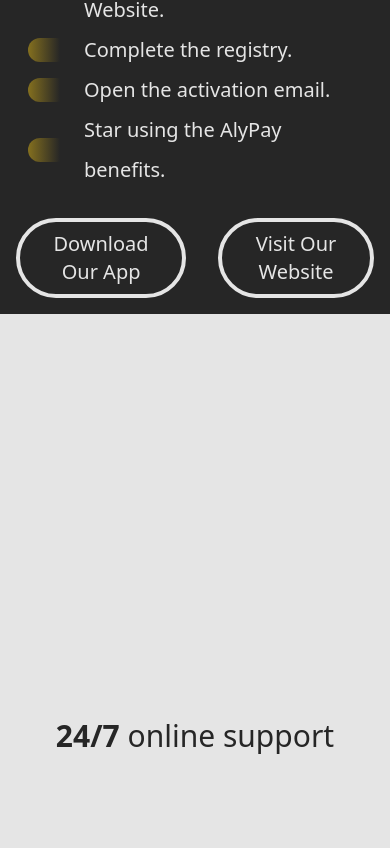
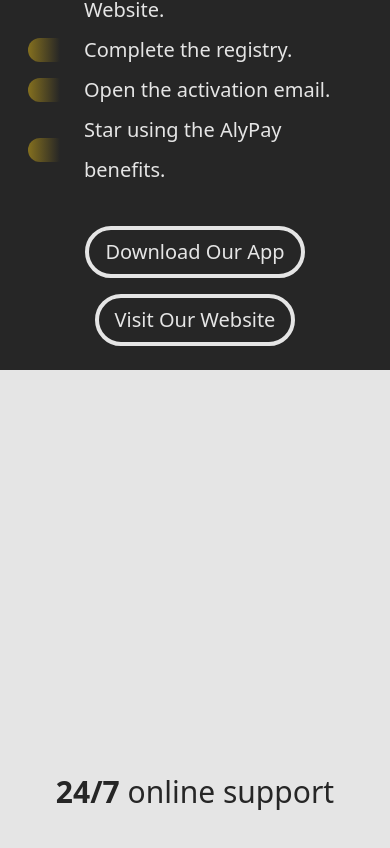
Before and after one commit to Software-Paradise/Billetera-web, a React (Create React App) app: page /#/ in a window 390 px wide. Shown: the part 5958-6806 px from the top of the page. Built offline with nearby package versions, Linux system fonts and the light colour scheme.

Commit message:
:iphone: - feature/top-screen - Danny Bojorquez - responsive design for ecommerce download buttons

```diff
--- a/src/screens/Ecommerce.screen.jsx
+++ b/src/screens/Ecommerce.screen.jsx
@@ -43,33 +43,31 @@
 					items={ecommerceScreen.bottomContent.sections}
 					className='text-gray-200 text-xl py-7 px-7 md:px-11'
 				/>
-				<div className='flex justify-center mb-4'>
+				<div className='flex flex-col justify-center lg:flex-row mb-4'>
 					<a
-						className='mx-4'
+						className='mx-4 self-center'
 						href='https://play.google.com/store/apps/details?id=com.alypay_ecommerce&hl=es_NI&gl=US'
 						target='_blank'
 						rel='noopener noreferrer'>
 						<Button
 							label={ecommerceScreen.bottomContent.appButton}
 							variant='outline'
-							className='capitalize text-xl border-4 border-gray-200 px-4 py-2
+							className='capitalize text-xl border-4 border-gray-200 px-4 py-2 my-2 lg:my-0
 						transition duration-150 hover:bg-gray-200 rounded-full'
 							twLabel='text-gray-200 group-hover:text-gray-900'
-							twIcon='text-gray-200 group-hover:text-green-700'
 						/>
 					</a>
 					<a
-						className='mx-4'
+						className='mx-4 self-center'
 						href='https://www.alypay-ecommerce.com'
 						target='_blank'
 						rel='noopener noreferrer'>
 						<Button
 							label={ecommerceScreen.bottomContent.webButton}
 							variant='outline'
-							className='capitalize text-xl border-4 border-gray-200 px-4 py-2
+							className='capitalize text-xl border-4 border-gray-200 px-4 py-2 my-2 lg:my-0
 						transition duration-150 hover:bg-gray-200 rounded-full'
 							twLabel='text-gray-200 group-hover:text-gray-900'
-							twIcon='text-gray-200 group-hover:text-green-700'
 						/>
 					</a>
 				</div>
```
